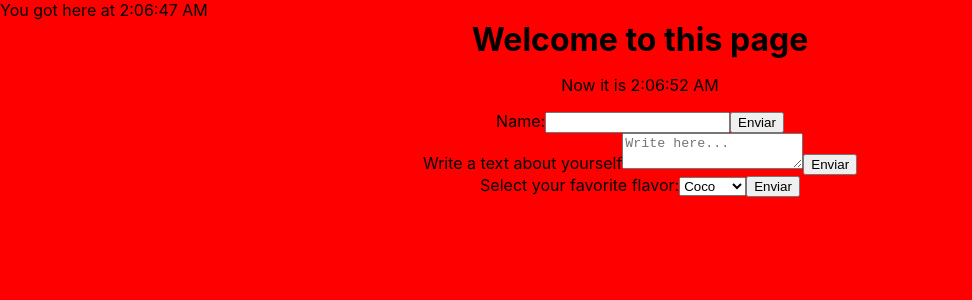
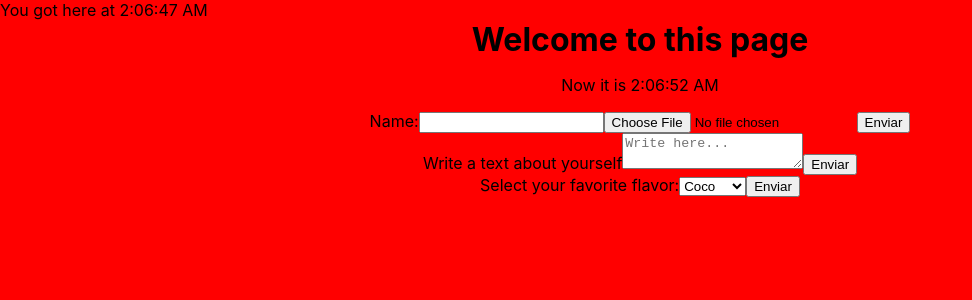
Before and after one commit to MuriloDutra/react-docs, a React (Create React App) app: page / in a window 1280 px wide. Shown: the top 300 px of the page, without its empty margins (0-972 px from the left). Built offline with nearby package versions, Linux system fonts and the light colour scheme.

Commit message:
Giving the option to user access files in the device - Always learning something new, right?

```diff
--- a/src/components/Form.js
+++ b/src/components/Form.js
@@ -27,6 +27,7 @@ class Form extends React.Component{
                 <label>
                     Name:
                     <input type="text"  value={this.state.value} onChange={this.handleChange} />
+                    <input type="file"/>
                 </label>
                 <input type="submit" value="Enviar" />
             </form>
```
